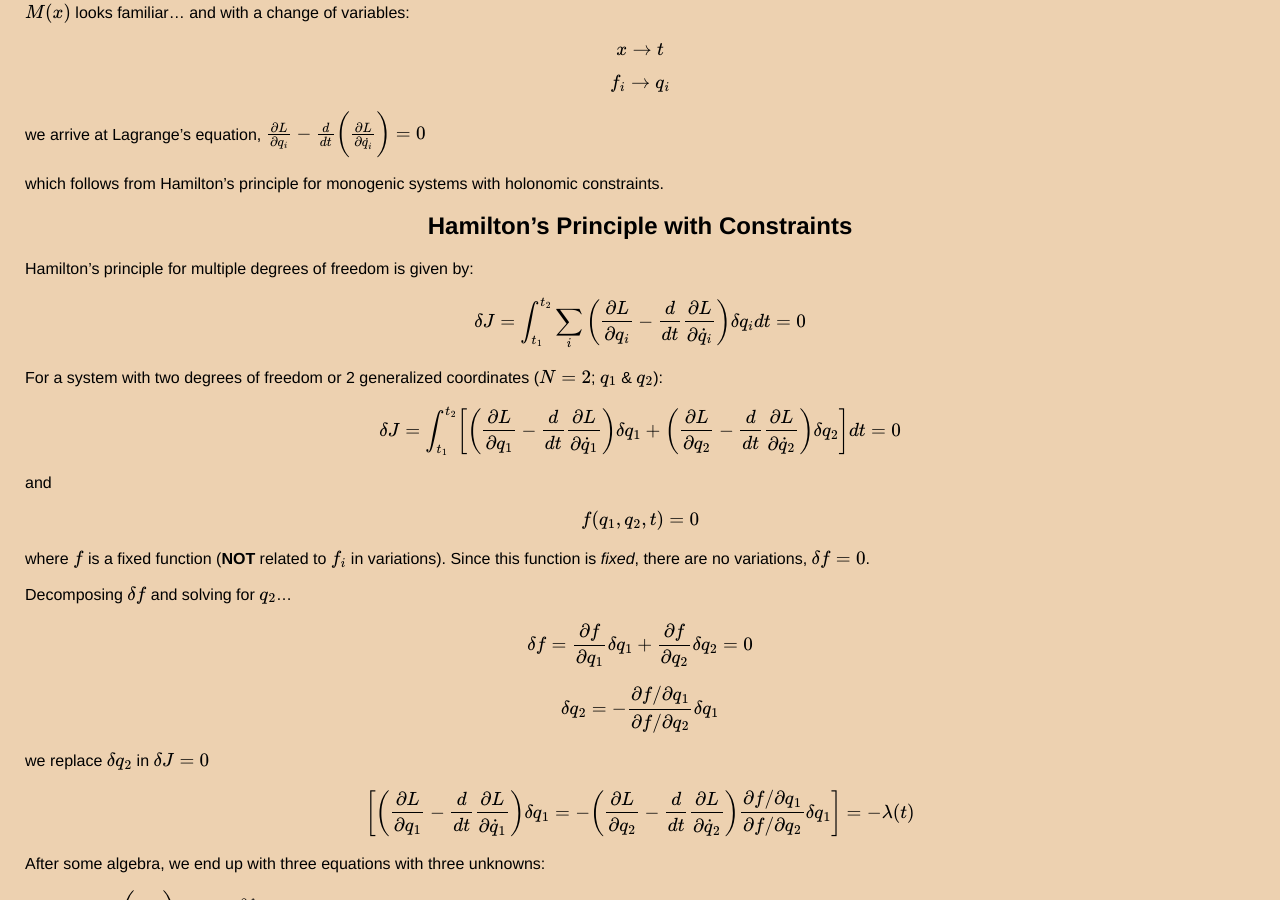
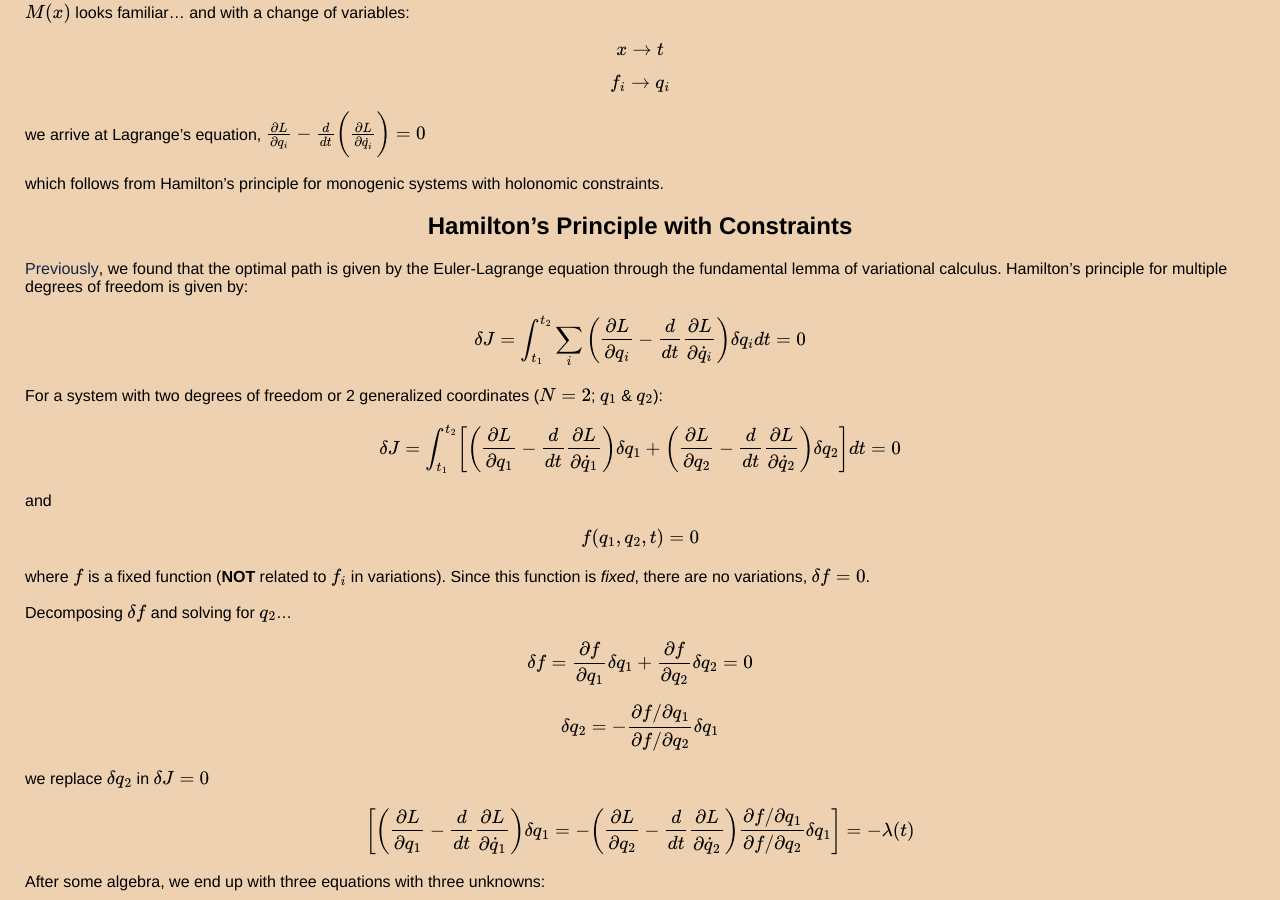
Before and after one commit to thaihangchung7/thaihangchung7.github.io, a Jekyll site: the page built from _notes/classical.md, in a window 1280 px wide and 900 px high, scrolled down 13571 px. Built offline with Jekyll 4.4.1, drawn with Linux system fonts in a browser that asks for light colours; formulas are drawn with MathJax 3.

Commit message:
Added a sentence to fundamental lemma

```diff
--- a/_notes/classical.md
+++ b/_notes/classical.md
@@ -591,7 +591,7 @@ which follows from Hamilton's principle for monogenic systems with holonomic con
 
 ## Hamilton's Principle with Constraints
 
-Hamilton's principle for multiple degrees of freedom is given by:
+[Previously](#the-fundamental-lemma-of-calculus-of-variations), we found that the optimal path is given by the Euler-Lagrange equation through the fundamental lemma of variational calculus. Hamilton's principle for multiple degrees of freedom is given by:
 
 $$ \delta J = \int_{t_{1}}^{t_{2}} \sum_{i} \bigg( \frac{\partial L}{\partial q_{i}} - \frac{d}{dt} \frac{\partial L}{\partial \dot{q}_{i} }\bigg) \delta q_{i} dt = 0 $$
 
```
